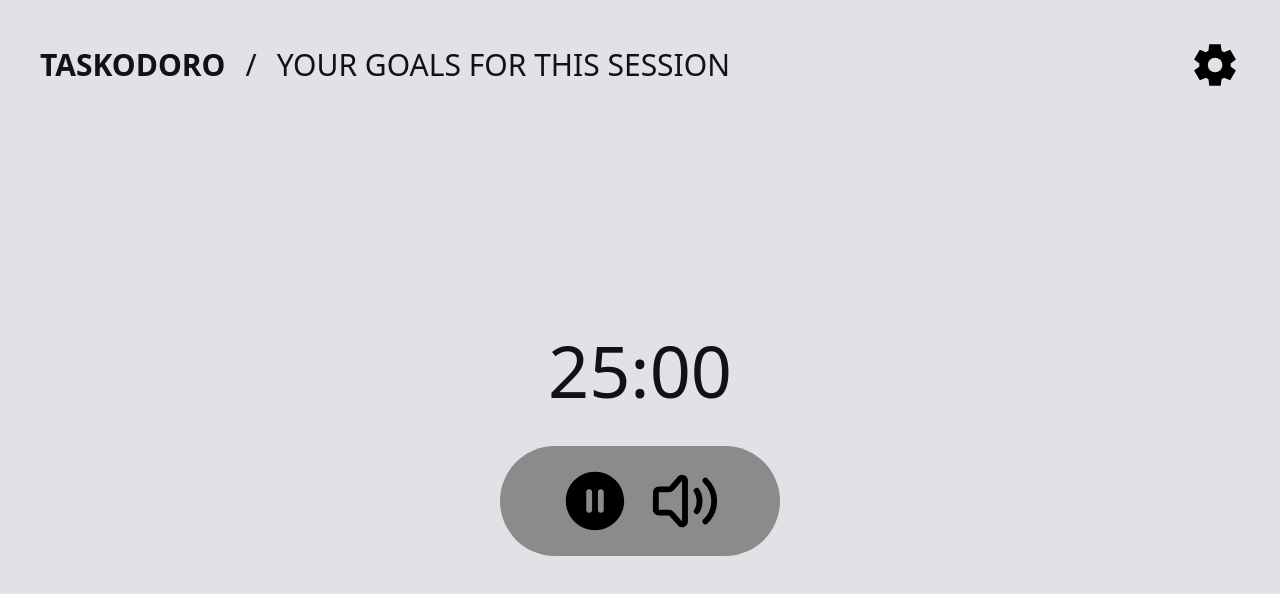
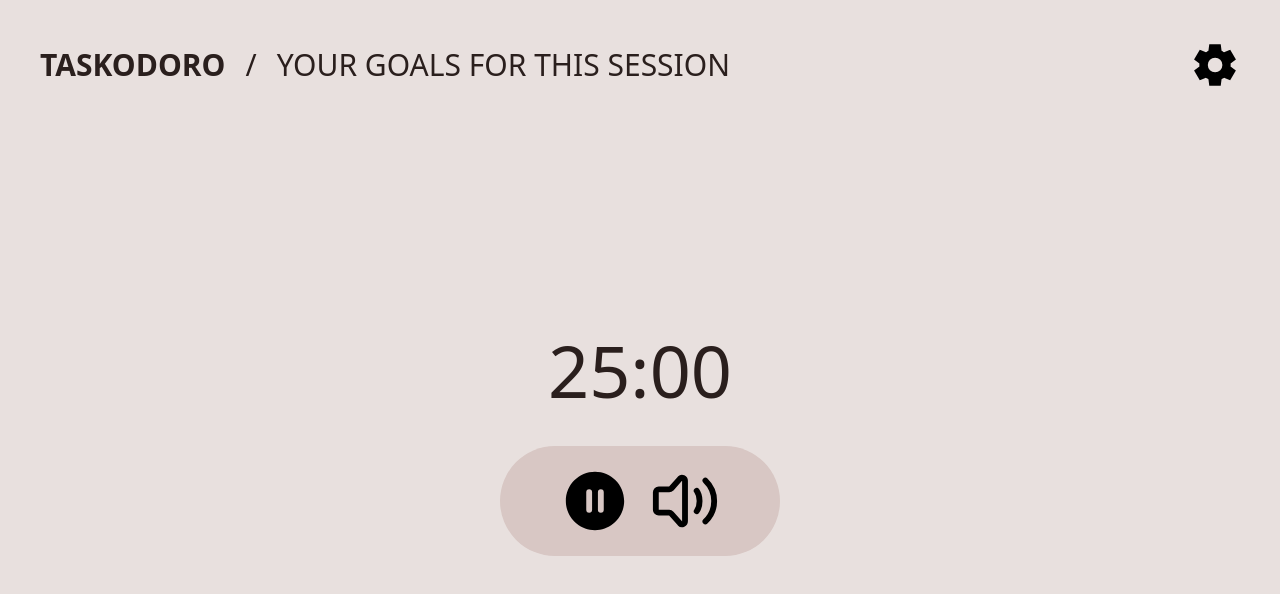
Before and after one commit to iamwilllll/Taskodoro, a React (Vite) app: page / in a window 1280 px wide. Shown: the top 594 px of the page. Built offline with nearby package versions, Linux system fonts and the light colour scheme.

Commit message:
style: Define some themes

```diff
--- a/src/styles/App.css
+++ b/src/styles/App.css
@@ -1,19 +1,29 @@
+@import 'tailwindcss';
+
 @import 'tailwindcss';
 
 :root {
-    --primary-color: #ee2400;
-    --primary-bg: #121214;
-    --secondary-bg: #27272a;
-    --line-color: #333333;
-    --primary-font-color: #e1e1e6;
+    --primary-color: #c06c5b;
+    --primary-bg: #2e2e2e;
+    --secondary-bg: #3a3a3a;
+    --line-color: #4a4a4a;
+    --primary-font-color: #f0f0f0;
 }
 
 :root[data-theme='light'] {
-    --primary-color: #ee2400;
-    --primary-bg: #e1e1e6;
-    --secondary-bg: #8b8b8b;
-    --line-color: #333333;
-    --primary-font-color: #121214;
+    --primary-color: #c06c5b;
+    --primary-bg: #e8e0de;
+    --secondary-bg: #d8c7c4;
+    --line-color: #bcaaa6;
+    --primary-font-color: #2a1f1d;
+}
+
+:root[data-theme='focus'] {
+    --primary-color: #646464;
+    --primary-bg: #121212;
+    --secondary-bg: #1e1e1e;
+    --line-color: #2a2a2a;
+    --primary-font-color: #e0e0e0;
 }
 
 @theme {
@@ -23,5 +33,5 @@
     --color-secondary-bg: var(--secondary-bg);
     --color-line-color: var(--line-color);
     --color-primary-font-color: var(--primary-font-color);
-    --primary-font: 'Lato', sans-serif;
+    --font-primary-font: 'Lato', sans-serif;
 }
```
